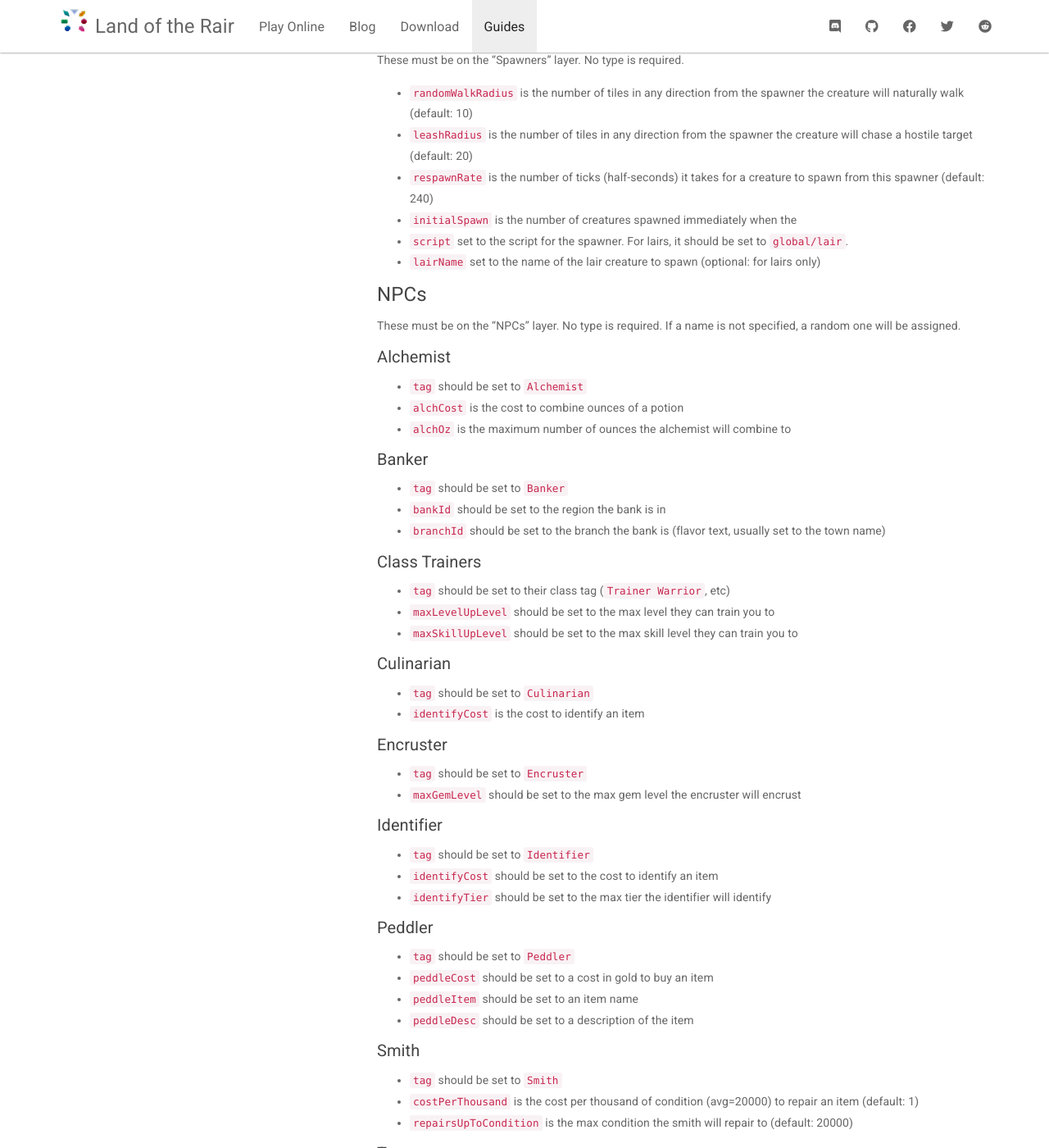
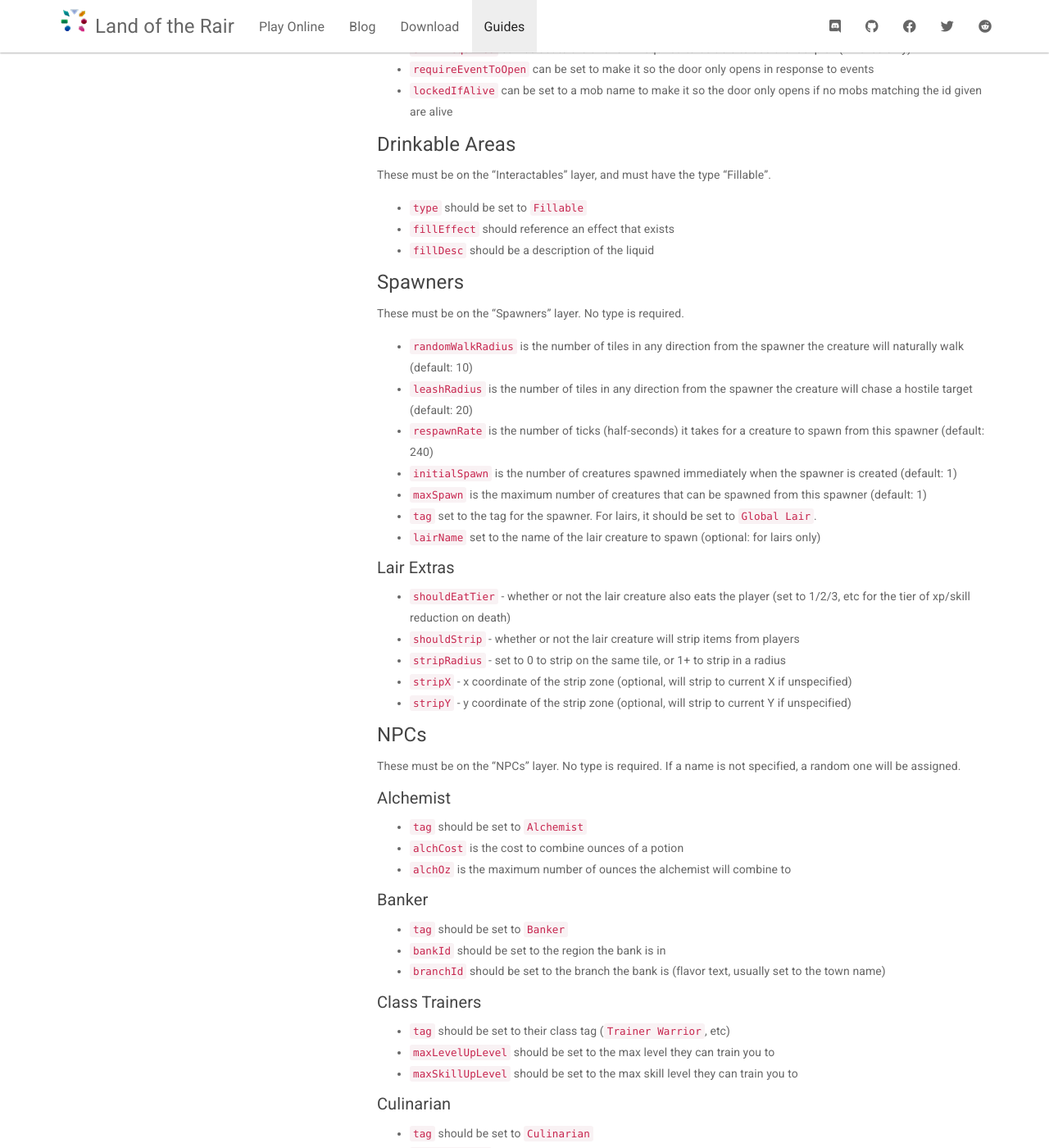
Before and after one commit to LandOfTheRair/landoftherair.github.io, a Jekyll site: the page built from _docs/creators/map-making.md, in a window 1280 px wide and 1400 px high, scrolled down 3884 px. Shown: the whole window at 82% size. Built offline with Jekyll 4.4.1, drawn with Linux system fonts in a browser that asks for light colours; nearby versions of some CDN libraries; some of the changed text lies outside the part shown.

Commit message:
more updates to spawners

```diff
--- a/_docs/creators/map-making.md
+++ b/_docs/creators/map-making.md
@@ -126,16 +126,30 @@ These must be on the "Interactables" layer, and must have the type "Locker".
 
 These must be on the "Interactables" layer, and must have the type "StairsUp", "StairsDown", "Teleport", "ClimbUp", "ClimbDown", or "Fall".
 
+##### Teleport Properties
+
 - `teleportMap` should be set to the map to teleport to. Prefer to use tagging if possible.
 - `teleportX` should be set to the x position on the map to teleport to. Prefer to use tagging if possible.
 - `teleportY` should be set to the y position on the map to teleport to. Prefer to use tagging if possible.
 - `teleportTagMap` should be set to the tag of the map to teleport to (preferred over teleportMap)
 - `teleportTag` should be set to the tag of the location to teleport to (preferred over teleportX/Y)
 - `teleportTagRef` can be set to a reference tag for teleporting to this teleport, useful for stairs or other two-way teleports (optional)
+
+##### Usage Requirements
+
 - `requireHeld` can be set to an item name if it's needed to get through.
+- `requireParty` can be set to true or false if the player needs to be in a party to use the teleport
+- `requireHoliday` can be set to a holiday name if the teleport only works during that holiday
 - `requireQuest` can be set to require a quest be started for a player (always true if the quest is completed)
 - `requireQuestProgress` can be set to require a key in the quest data be true (always true if the quest is completed)
 - `requireQuestComplete` can be set to require a quest be complete for a player
+- `requireWorldInit` can be set to true to require the world to fully initialize before allowing entry (used for Solokar/Orikurnis)
+- `requireClass` can be set to a class name if the teleport only works for that class
+- `requireTester` can be set to true or false if the teleport only works for testers
+- `subscriberOnly` can be set to true or false if the teleport only works for subscribers
+
+##### Extra Properties
+
 - `damagePercent` can be set to a number 0..100 if the `type` is Fall
 - `applyEffect` can be set to a valid effect name if the `type` is Teleport
 
@@ -164,9 +178,18 @@ These must be on the "Spawners" layer. No type is required.
 - `randomWalkRadius` is the number of tiles in any direction from the spawner the creature will naturally walk (default: 10)
 - `leashRadius` is the number of tiles in any direction from the spawner the creature will chase a hostile target (default: 20)
 - `respawnRate` is the number of ticks (half-seconds) it takes for a creature to spawn from this spawner (default: 240)
-- `initialSpawn` is the number of creatures spawned immediately when the
-- `script` set to the script for the spawner. For lairs, it should be set to `global/lair`.
+- `initialSpawn` is the number of creatures spawned immediately when the spawner is created (default: 1)
+- `maxSpawn` is the maximum number of creatures that can be spawned from this spawner (default: 1)
+- `tag` set to the tag for the spawner. For lairs, it should be set to `Global Lair`.
 - `lairName` set to the name of the lair creature to spawn (optional: for lairs only)
+
+##### Lair Extras
+
+- `shouldEatTier` - whether or not the lair creature also eats the player (set to 1/2/3, etc for the tier of xp/skill reduction on death)
+- `shouldStrip` - whether or not the lair creature will strip items from players
+- `stripRadius` - set to 0 to strip on the same tile, or 1+ to strip in a radius
+- `stripX` - x coordinate of the strip zone (optional, will strip to current X if unspecified)
+- `stripY` - y coordinate of the strip zone (optional, will strip to current Y if unspecified)
 
 #### NPCs
 
```
